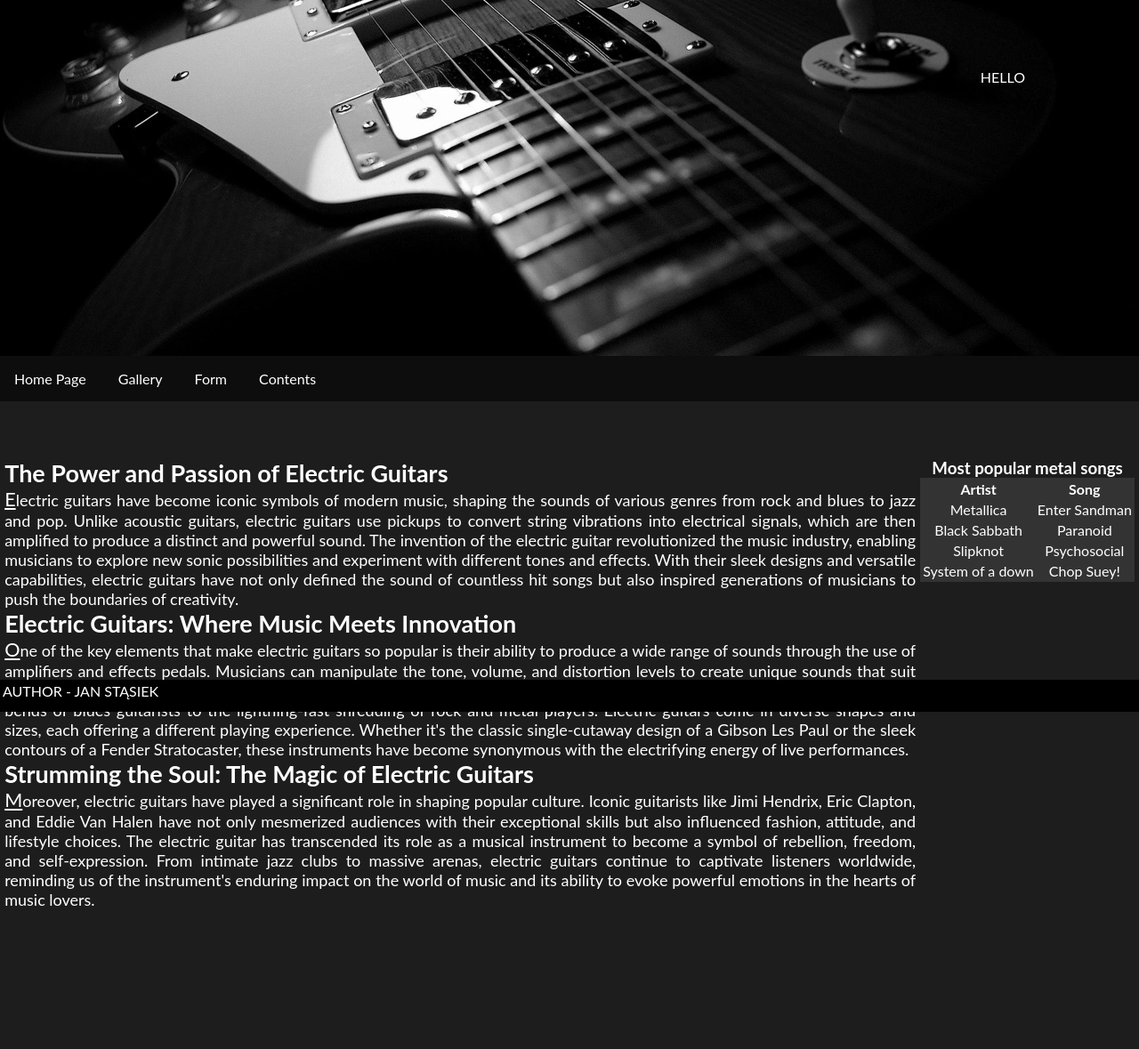
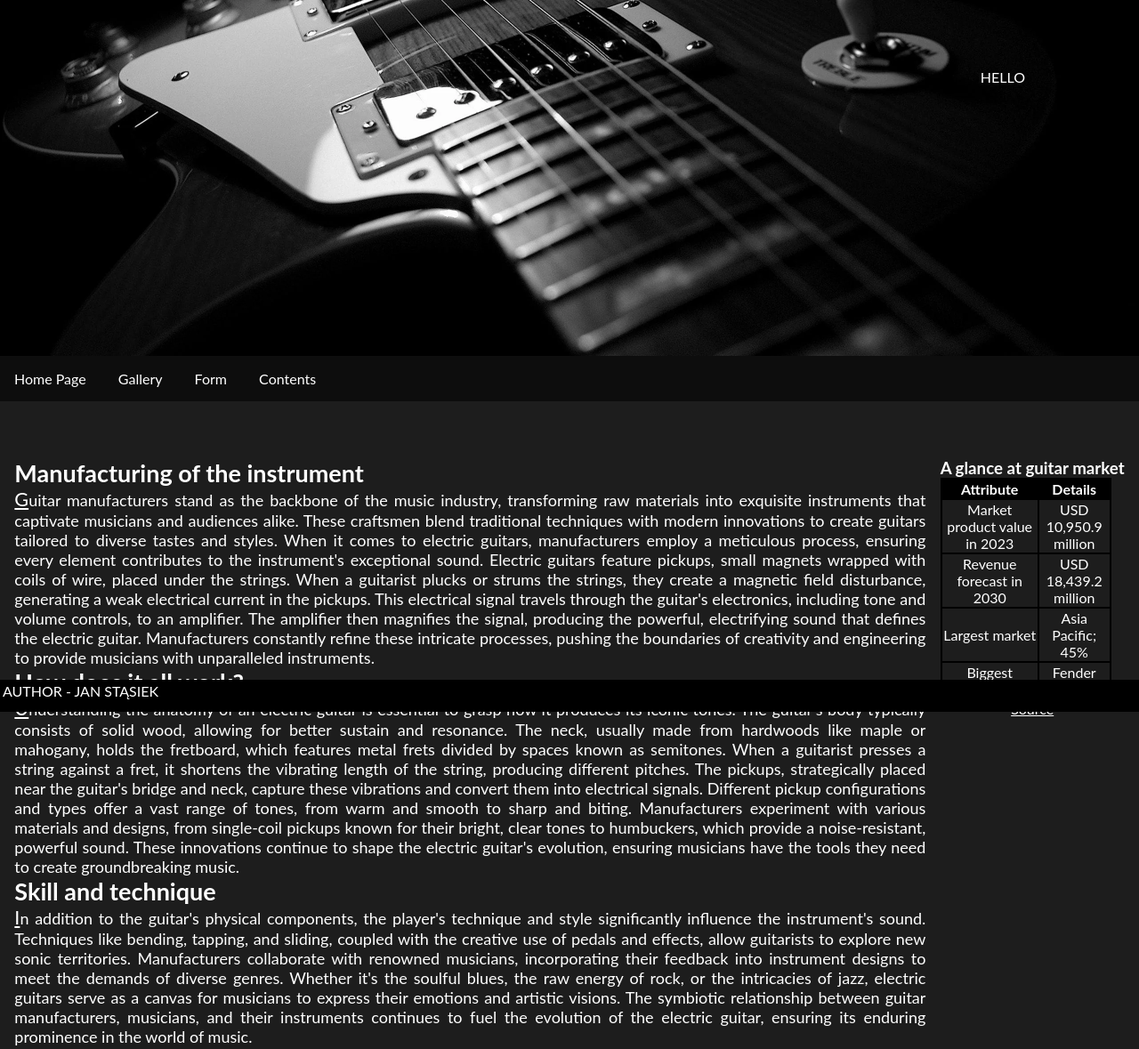
Before and after one commit to notJachu/hih_project, a plain HTML site: page src/index.html in a window 1280 px wide. Shown: the top 1179 px of the page at 89% size. Drawn offline with Linux system fonts and the light colour scheme.

Commit message:
html part finished

```diff
--- a/src/index.html
+++ b/src/index.html
@@ -14,20 +14,20 @@
         <div id="mobile">
             <div id="mobileNav">
                 <h1>Welcome to my website</h1>
-                <button id="mob">
+                <div id="mob">
                     Menu
                     <ul>
                         <li><a href="gallery.html">Gallery</a></li>
                         <li><a href="form.html">Form</a></li>
                         <li><a href="#home">Contents</a>
                             <ul>
-                                <li><a href="#par1">opt1</a></li>
-                                <li><a href="#par2">opt 2</a></li>
-                                <li><a href="#par3">opt 3</a></li>
+                                <li><a href="#par1">Manufacturing</a></li>
+                                <li><a href="#par2">Technicalities</a></li>
+                                <li><a href="#par3">Technique</a></li>
                               </ul>
                         </li>
                       </ul>
-                </button>
+                    </div>
             </div>
         </div>
         <header id="home">
@@ -40,9 +40,9 @@
                 <li><a href="form.html">Form</a></li>
                 <li><a href="#home">Contents</a>
                     <ul>
-                        <li><a href="#par1">opt1</a></li>
-                        <li><a href="#par2">opt 2</a></li>
-                        <li><a href="#par3">opt 3</a></li>
+                        <li><a href="#par1">Manufacturing</a></li>
+                        <li><a href="#par2">Technicalities</a></li>
+                        <li><a href="#par3">Technique</a></li>
                       </ul>
                 </li>
               </ul>
@@ -50,42 +50,43 @@
         <div class="content">
             <div id="left">
                 <section class="text">
-                    <h1  id="par1" class="sTop">The Power and Passion of Electric Guitars</h1>
-                    <p class="bigLetter">Electric guitars have become iconic symbols of modern music, shaping the sounds of various genres from rock and blues to jazz and pop. Unlike acoustic guitars, electric guitars use pickups to convert string vibrations into electrical signals, which are then amplified to produce a distinct and powerful sound. The invention of the electric guitar revolutionized the music industry, enabling musicians to explore new sonic possibilities and experiment with different tones and effects. With their sleek designs and versatile capabilities, electric guitars have not only defined the sound of countless hit songs but also inspired generations of musicians to push the boundaries of creativity.</p>
+                    <h1  id="par1" class="sTop">Manufacturing of the instrument</h1>
+                    <p class="bigLetter">Guitar manufacturers stand as the backbone of the music industry, transforming raw materials into exquisite instruments that captivate musicians and audiences alike. These craftsmen blend traditional techniques with modern innovations to create guitars tailored to diverse tastes and styles. When it comes to electric guitars, manufacturers employ a meticulous process, ensuring every element contributes to the instrument's exceptional sound. Electric guitars feature pickups, small magnets wrapped with coils of wire, placed under the strings. When a guitarist plucks or strums the strings, they create a magnetic field disturbance, generating a weak electrical current in the pickups. This electrical signal travels through the guitar's electronics, including tone and volume controls, to an amplifier. The amplifier then magnifies the signal, producing the powerful, electrifying sound that defines the electric guitar. Manufacturers constantly refine these intricate processes, pushing the boundaries of creativity and engineering to provide musicians with unparalleled instruments. </p>
                 </section>
                <section class="text">
-                    <h1  id="par2" class="sTop">Electric Guitars: Where Music Meets Innovation</h1>
-                    <p class="bigLetter">One of the key elements that make electric guitars so popular is their ability to produce a wide range of sounds through the use of amplifiers and effects pedals. Musicians can manipulate the tone, volume, and distortion levels to create unique sounds that suit their artistic vision. This flexibility has led to the development of various guitar styles and playing techniques, from the soulful bends of blues guitarists to the lightning-fast shredding of rock and metal players. Electric guitars come in diverse shapes and sizes, each offering a different playing experience. Whether it's the classic single-cutaway design of a Gibson Les Paul or the sleek contours of a Fender Stratocaster, these instruments have become synonymous with the electrifying energy of live performances.</p>
+                    <h1  id="par2" class="sTop">How does it all work?</h1>
+                    <p class="bigLetter">Understanding the anatomy of an electric guitar is essential to grasp how it produces its iconic tones. The guitar's body typically consists of solid wood, allowing for better sustain and resonance. The neck, usually made from hardwoods like maple or mahogany, holds the fretboard, which features metal frets divided by spaces known as semitones. When a guitarist presses a string against a fret, it shortens the vibrating length of the string, producing different pitches. The pickups, strategically placed near the guitar's bridge and neck, capture these vibrations and convert them into electrical signals. Different pickup configurations and types offer a vast range of tones, from warm and smooth to sharp and biting. Manufacturers experiment with various materials and designs, from single-coil pickups known for their bright, clear tones to humbuckers, which provide a noise-resistant, powerful sound. These innovations continue to shape the electric guitar's evolution, ensuring musicians have the tools they need to create groundbreaking music.</p>
                </section>
                <section class="text">
-                    <h1  id="par3" class="sTop">Strumming the Soul: The Magic of Electric Guitars</h1>
-                    <p class="bigLetter">Moreover, electric guitars have played a significant role in shaping popular culture. Iconic guitarists like Jimi Hendrix, Eric Clapton, and Eddie Van Halen have not only mesmerized audiences with their exceptional skills but also influenced fashion, attitude, and lifestyle choices. The electric guitar has transcended its role as a musical instrument to become a symbol of rebellion, freedom, and self-expression. From intimate jazz clubs to massive arenas, electric guitars continue to captivate listeners worldwide, reminding us of the instrument's enduring impact on the world of music and its ability to evoke powerful emotions in the hearts of music lovers.</p>
+                    <h1  id="par3" class="sTop">Skill and technique</h1>
+                    <p class="bigLetter">In addition to the guitar's physical components, the player's technique and style significantly influence the instrument's sound. Techniques like bending, tapping, and sliding, coupled with the creative use of pedals and effects, allow guitarists to explore new sonic territories. Manufacturers collaborate with renowned musicians, incorporating their feedback into instrument designs to meet the demands of diverse genres. Whether it's the soulful blues, the raw energy of rock, or the intricacies of jazz, electric guitars serve as a canvas for musicians to express their emotions and artistic visions. The symbiotic relationship between guitar manufacturers, musicians, and their instruments continues to fuel the evolution of the electric guitar, ensuring its enduring prominence in the world of music.</p>
                </section>
             </div>
             <div id="right">
-                <h3>Most popular metal songs</h3>
+                <h3>A glance at guitar market</h3>
                 <table>
                     <tr>
-                        <th>Artist</th>
-                        <th>Song</th>
+                        <th>Attribute</th>
+                        <th>Details</th>
                     </tr>
                     <tr>
-                        <td>Metallica</td>
-                        <td>Enter Sandman</td>
+                        <td>Market product value in 2023</td>
+                        <td>USD 10,950.9 million</td>
                     </tr>
                     <tr>
-                        <td>Black Sabbath</td>
-                        <td>Paranoid</td>
+                        <td>Revenue forecast in 2030</td>
+                        <td>USD 18,439.2 million</td>
                     </tr>
                     <tr>
-                        <td>Slipknot</td>
-                        <td>Psychosocial</td>
+                        <td>Largest market</td>
+                        <td>Asia Pacific; 45%</td>
                     </tr>
                     <tr>
-                        <td>System of a down</td>
-                        <td>Chop Suey!</td>
+                        <td>Biggest manufacturer</td>
+                        <td>Fender guitars</td>
                     </tr>
                 </table>
+                <a href="https://www.grandviewresearch.com/industry-analysis/guitar-market-report" target="_blank" rel="noopener noreferrer">Source</a>
             </div>
         </div>
         <footer>
--- a/src/style.css
+++ b/src/style.css
@@ -113,7 +113,12 @@ footer{
 }
 
 #left{
-  width: 80%;
+  width: 80vw;
+}
+
+#right{
+  text-align: center;
+  width: auto;
 }
 
 .sTop{
@@ -135,7 +140,6 @@ footer{
   border: none;
   background-color: #343333;
   font-size: large;
-  border-radius: 5%;
   padding: 4px;
 }
 
@@ -146,7 +150,6 @@ footer{
   padding: 0;
   overflow: hidden;
   background-color: #343333;
-  border-radius: 5%;
 }
 
 #mobileNav{
@@ -161,12 +164,11 @@ footer{
   display: block;
 }
 
-table, th, td{
+table, th{
   border: none;
-  background-color: #343333;
-}
-tr:nth-child(even){
-  background-color: #262626;
+  word-wrap: normal;
+  width: 15vw;
+  background-color: #000000;
 }
 
 @media screen and (max-width: 900px){
```
Also changed, not shown: src/form.html (+2 -2 lines), src/gallery.css (+4 -4 lines), src/gallery.html (+12 -12 lines).
